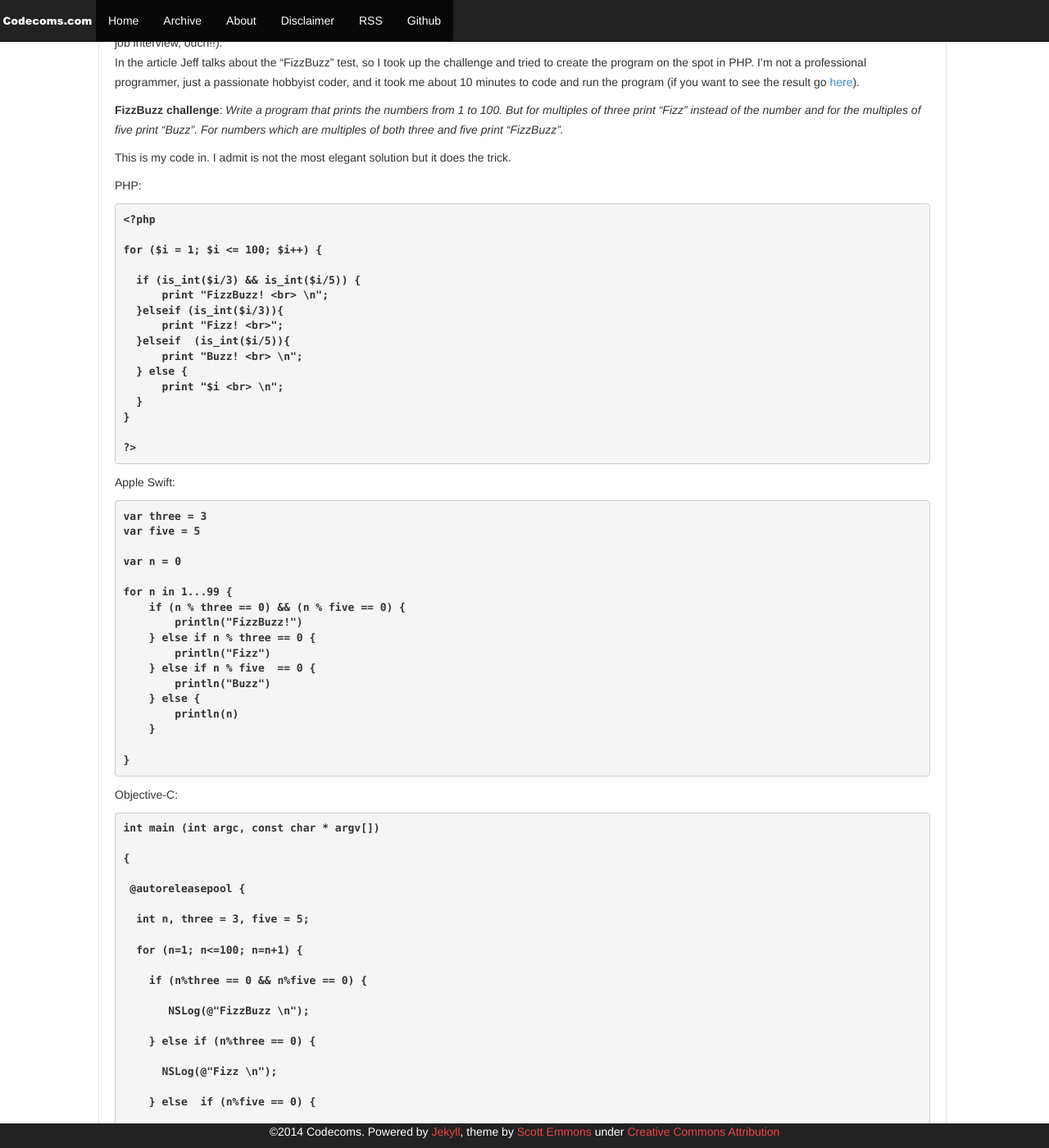
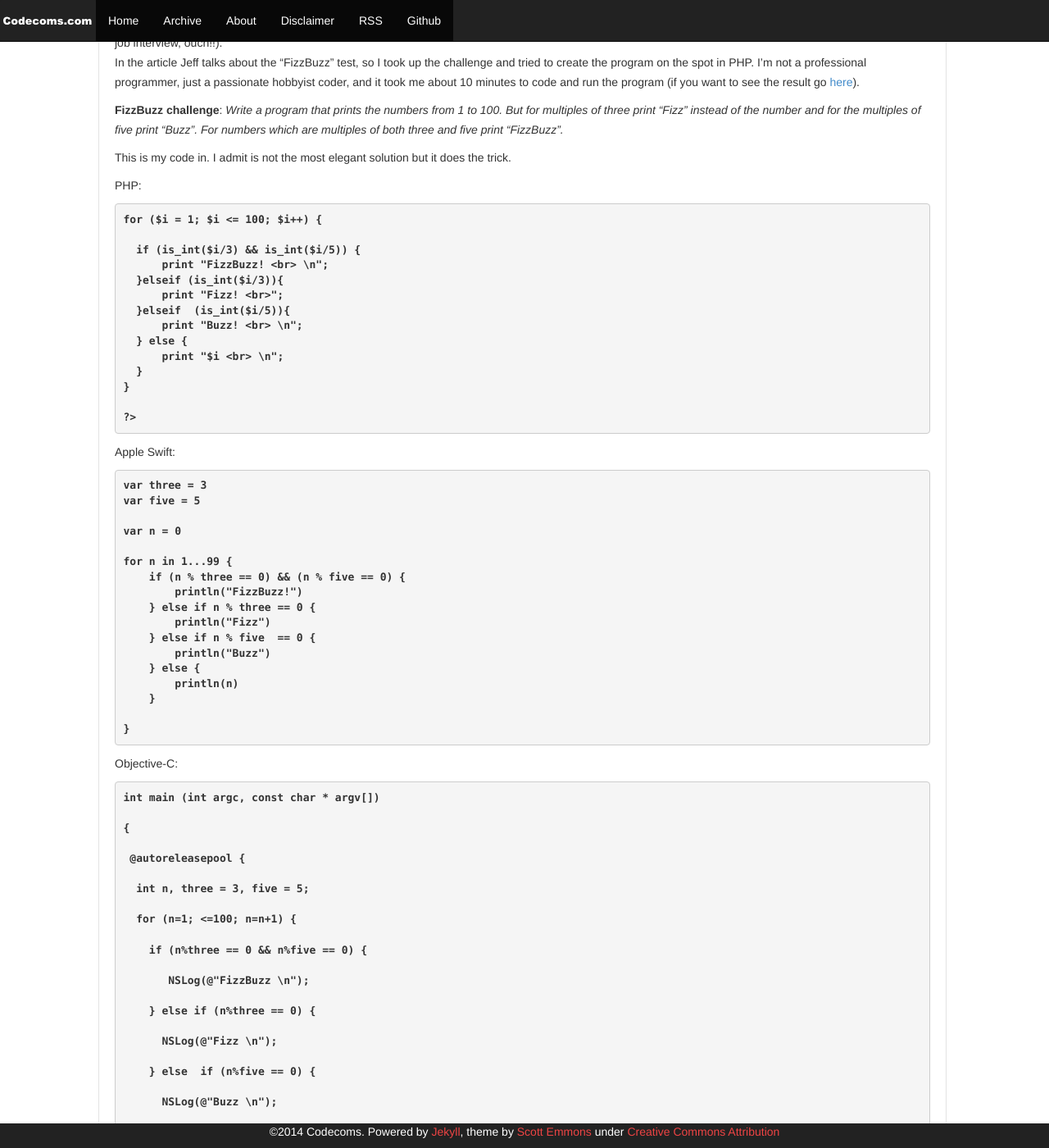
Before and after one commit to codecoms/codecoms.github.io, a Jekyll site: the page built from _posts/2012-03-18-FizzBuzz-Challenge.md, in a window 1280 px wide and 1400 px high, scrolled down 216 px. Shown: the whole window at 82% size. Built offline with Jekyll 4.4.1, drawn with Linux system fonts in a browser that asks for light colours; Markdown is read by kramdown in place of the engine named in the settings; comment, search, counter and statistics services are not loaded.

Commit message:
updates old post

```diff
--- a/_posts/2012-03-18-FizzBuzz-Challenge.md
+++ b/_posts/2012-03-18-FizzBuzz-Challenge.md
@@ -8,7 +8,7 @@ comments: true
 tags:
   - PHP
   - Code challenge
-  - How to
+  - How-to
 categories: PHP
 ---
 
@@ -16,16 +16,12 @@ I came across a March 5th post on Jeff Atwood's website <a title="Coding Horror"
 I wasn't surprise to what he had to say.  Most people who define themselves as programmer fail to perform basic programming tasks when asked on the spot (a job interview, ouch!!). <br>
 In the article Jeff talks about the "FizzBuzz" test, so I took up the challenge and tried to create the program on the spot in PHP. I'm not a professional programmer, just a passionate hobbyist coder, and it took me about 10 minutes to code and run the program (if you want to see the result go <a title="FizzBuzz" href="http://www.paini.org/federico/fizzbuzz.php">here</a>).
 
-**FizzBuzz challenge**: <em>Write a program that prints the numbers from 1 to 100. But for multiples of three print "Fizz" instead of the number and for the multiples of five print "Buzz". For numbers which are multiples of both three and five print "FizzBuzz".
-</em>
+<strong>FizzBuzz challenge</strong>: <em>Write a program that prints the numbers from 1 to 100. But for multiples of three print "Fizz" instead of the number and for the multiples of five print "Buzz". For numbers which are multiples of both three and five print "FizzBuzz".</em>
 
 This is my code in. I admit is not the most elegant solution but it does the trick.
 
 PHP:
-
 {% highlight php %}
-
-<?php
 
 for ($i = 1; $i <= 100; $i++) {
 
@@ -43,6 +39,7 @@ for ($i = 1; $i <= 100; $i++) {
 ?>
 
 {% endhighlight %}
+
 
 Apple Swift:
 
@@ -72,7 +69,6 @@ for n in 1...99 {
 Objective-C:
 
 {% highlight objective-c %}
-
 int main (int argc, const char * argv[])
 
 {
@@ -81,7 +77,7 @@ int main (int argc, const char * argv[])
 
   int n, three = 3, five = 5;
 
-  for (n=1; n<=100; n=n+1) {
+  for (n=1; <=100; n=n+1) {
 
     if (n%three == 0 && n%five == 0) {
 
@@ -119,6 +115,7 @@ Python:
 #!/usr/bin/python
 
 def FizzBuzz(number):
+
 	for x in xrange(1, number+1):
 		if (x % 3) == 0 and (x % 5) == 0:
 			print "FizzBuzz!"
@@ -135,4 +132,5 @@ FizzBuzz(number)
 {% endhighlight %}
 
 <p>&nbsp;</p>
+
 {% include twitter_plug.html %}
```
